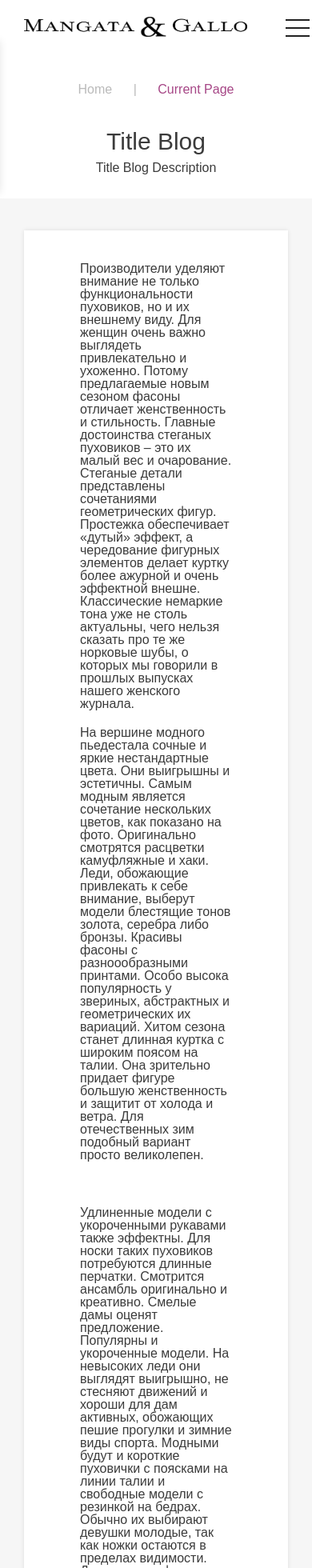
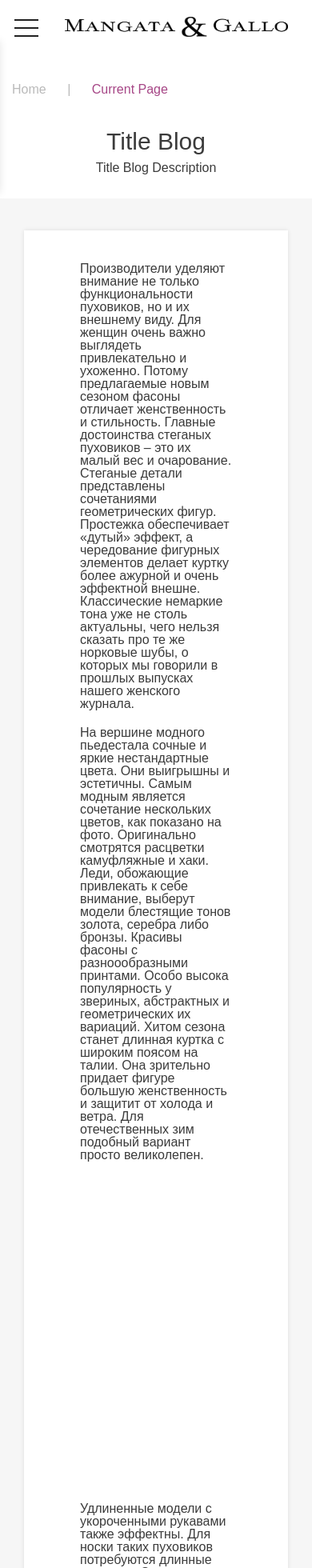
Before and after one commit to KalashnikovD/course-react, a React (Create React App) app: page /blog/article in a window 390 px wide. Shown: the top 1960 px of the page at 80% size. Built offline with nearby package versions, Linux system fonts and the light colour scheme.

Commit message:
add VideoPlayer

```diff
--- a/package.json
+++ b/package.json
@@ -8,6 +8,7 @@
     "@testing-library/user-event": "^13.5.0",
     "react": "^18.2.0",
     "react-dom": "^18.2.0",
+    "react-player": "^2.12.0",
     "react-router-dom": "^6.10.0",
     "react-scripts": "5.0.1",
     "sass": "^1.62.0",
--- a/src/components/article-preview/article-preview.scss
+++ b/src/components/article-preview/article-preview.scss
@@ -46,6 +46,7 @@
             img {
                 transition: transform 0.4s;
                 transform: scale3d(1,1,1);
+                min-width: 100%;
             }
 
             &:after {
--- a/src/components/articlePage/ArticlePage.js
+++ b/src/components/articlePage/ArticlePage.js
@@ -2,6 +2,8 @@ import BreadCrumbs from "../breadcrumbs/BreadCrumbs";
 import TitleContainer from '../titleContainer/TitleContainer'
 import { useDataContext } from "../provider/Provider";
 import "./articlepage.scss"
+import VideoPlayer from "../videoPlayer/VIdeoPlayer";
+
 
 
 function ArticlePage() {
@@ -21,6 +23,8 @@ function ArticlePage() {
 
                             <p>На вершине модного пьедестала сочные и яркие нестандартные цвета. Они выигрышны и эстетичны. Самым модным является сочетание нескольких цветов, как показано на фото. Оригинально смотрятся расцветки камуфляжные и хаки. Леди, обожающие привлекать к себе внимание, выберут модели блестящие тонов золота, серебра либо бронзы. Красивы фасоны с разноообразными принтами. Особо высока популярность у звериных, абстрактных и геометрических их вариаций. Хитом сезона станет длинная куртка с широким поясом на талии. Она зрительно придает фигуре большую женственность и защитит от холода и ветра. Для отечественных зим подобный вариант просто великолепен.</p>
 
+                            <VideoPlayer url={"https://youtu.be/Tgg7LNso_rs"}/>
+
                             <p className="text-article-container-images">
                                 <a href="#" title=""><img src="" alt=""/></a>
                                 <a href="#" title=""><img src="" alt=""/></a>
--- a/src/components/header/header.scss
+++ b/src/components/header/header.scss
@@ -13,7 +13,7 @@ header {
         height: 70px;;
     }
 
-    .header-logo {
+    .header-logo  {
         padding: 15px;
         text-align: center;
 
@@ -27,6 +27,13 @@ header {
             max-width: 100%;
         }
     }
+
+    .center {
+        @media only screen and (max-width: 768px) {
+            order: 1;
+            flex: 1 1 auto;
+         }
+    }
 }
 
 /*header finished*/
--- a/src/components/header/nav/nav.js
+++ b/src/components/header/nav/nav.js
@@ -1,7 +1,15 @@
 import './nav.scss';
 import { useDataContext } from '../../provider/Provider';
 import {Link} from 'react-router-dom';
+import { useState } from 'react';
 function Nav(props) {
+
+    const [navState, setNavState] = useState(false);
+
+    const changeNavState = ()=> {
+        setNavState(!navState);
+    }
+
     const {data} = useDataContext();
     const navigationArr = data.SectionMenu.Links;
     const navigationItems = navigationArr.map((element) => {
@@ -11,7 +19,7 @@ function Nav(props) {
     return (
             <div className="header-nav">
                 <div className="center">
-                    <span className="icon-drop-navigation"><span></span></span>
+                    <span className={"icon-drop-navigation" +  (navState ? " active" : "")} onClick={changeNavState} ><span></span></span>
                         <nav>
                             <ul>
                                 {navigationItems}
--- /dev/null
+++ b/src/components/videoPlayer/VIdeoPlayer.js
@@ -0,0 +1,9 @@
+import ReactPlayer from 'react-player';
+
+const VideoPlayer = (props) => {
+    return (
+      <ReactPlayer url={props.url} />
+    );
+  };
+
+  export default  VideoPlayer;
--- a/src/index.scss
+++ b/src/index.scss
@@ -8,10 +8,14 @@ body {
 
 
 .center {
-  max-width: 1200px;
+  width: 1200px;
   margin: 0 auto;
   padding-left: 15px;
   padding-right: 15px;
+
+  @media only screen and (max-width: 1200px) {
+    width: 100%;
+  }
 }
 
 a {
```
Also changed, not shown: 1 other file (tests, documents, lock files or other folders).
